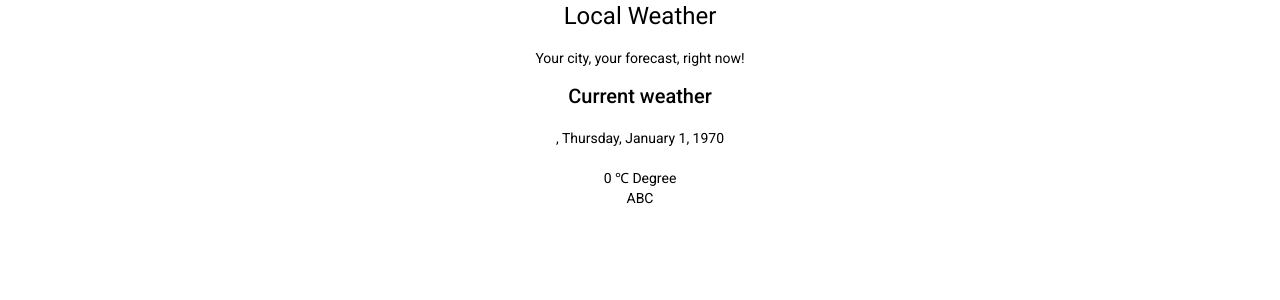
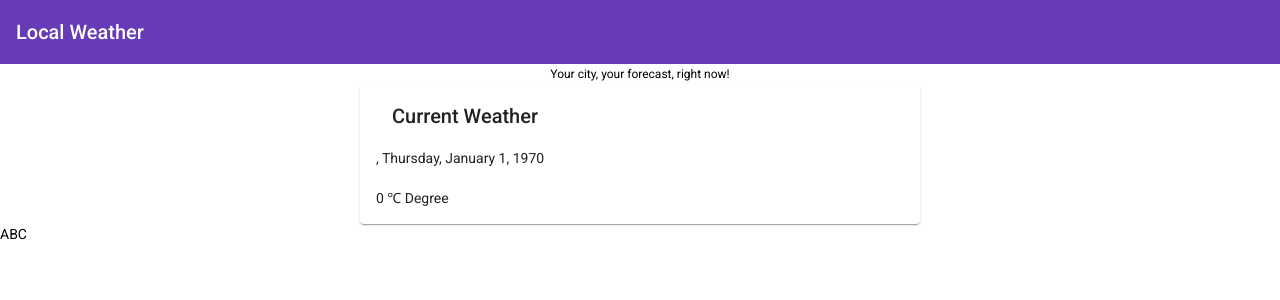
Before and after one commit to sonnguyen9800/locweat-app, an Angular app: page / in a window 1280 px wide. Shown: the top 300 px of the page. Built offline with nearby package versions, Linux system fonts and the light colour scheme; no server answers.

Commit message:
Update ui

```diff
--- a/src/app/app.component.html
+++ b/src/app/app.component.html
@@ -1,11 +1,40 @@
-<div style="text-align:center">
-    <h1>Local Weather</h1>
+<div >
+    <mat-toolbar color="primary">Local Weather</mat-toolbar>
 
-    <p>Your city, your forecast, right now!</p>
 
-    <h2> Current weather </h2>
+    <div fxLayoutAlign="center">
 
-    <app-current-weather></app-current-weather>
+        <div class="mat-caption">
+	    Your city, your forecast, right now!
+	</div>
+    </div>
+
+
+    <div flexLayout="row">
+
+	<div fxFlex></div>
+	<div fxFlex="40em">
+	    <mat-card>
+
+                <mat-card-header>
+                    <mat-card-title>
+			<div class="mat-title">Current Weather</div>
+		    </mat-card-title>
+		</mat-card-header>
+
+                <mat-card-content>
+		    <app-current-weather></app-current-weather>
+		</mat-card-content>
+
+
+
+	    </mat-card>
+
+	</div>
+	<div fxFlex></div>
+    </div>
+
+
 
 
 
--- a/src/app/app.module.ts
+++ b/src/app/app.module.ts
@@ -16,6 +16,9 @@ import { MaterialModule } from './material.module';
 import { BrowserAnimationsModule } from '@angular/platform-browser/animations';
 import 'hammerjs'
 
+// import Flex-layoutModule:
+import { FlexLayoutModule } from '@angular/flex-layout';
+
 @NgModule({
   declarations: [
     AppComponent,
@@ -27,6 +30,7 @@ import 'hammerjs'
     HttpClientModule,
     BrowserAnimationsModule,
     MaterialModule,
+    FlexLayoutModule
   ],
   providers: [
     WeatherService,
--- a/src/app/material.module.ts
+++ b/src/app/material.module.ts
@@ -5,12 +5,12 @@ import { NgModule } from '@angular/core';
 import { MatIconModule } from '@angular/material/icon';
 import { MatToolbarModule } from '@angular/material/toolbar';
 import { MatButtonModule } from '@angular/material/button';
-
+import { MatCardModule } from '@angular/material/card';
 
 @NgModule({
   declarations: [],
-  imports: [MatButtonModule, MatIconModule, MatToolbarModule  ],
-  exports: [ MatButtonModule, MatIconModule, MatToolbarModule ],
+  imports: [MatButtonModule, MatIconModule, MatToolbarModule, MatCardModule  ],
+  exports: [ MatButtonModule, MatIconModule, MatToolbarModule, MatCardModule ],
 
 })
 export class MaterialModule { }
```
